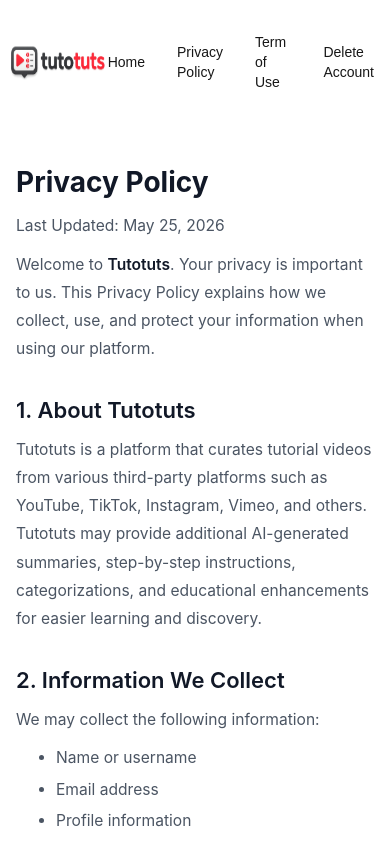
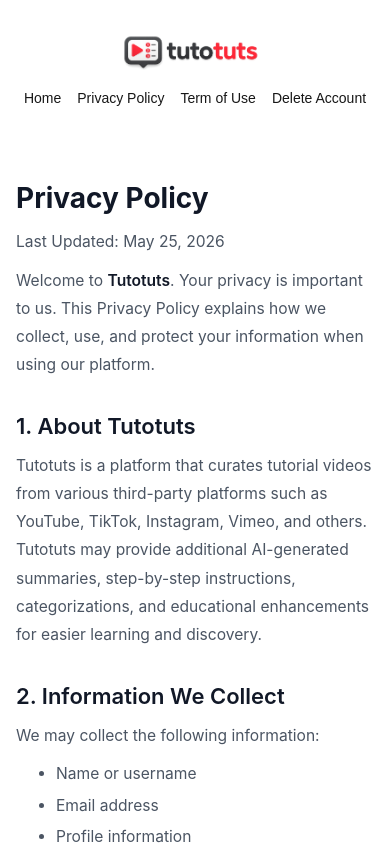
Before and after one commit to PUYUP/tutotuts-fe, a Next.js app: page /about/privacy-policy in a window 390 px wide. Shown: the top 844 px of the page. Built offline with nearby package versions, Linux system fonts and the light colour scheme; no server answers.

Commit message:
style: adjust header layout to stack elements on small screens and refine navigation spacing

```diff
--- a/app/components/Header.tsx
+++ b/app/components/Header.tsx
@@ -16,7 +16,7 @@
 export default function Header() {
     return (
         <header className="py-8 lg:py-10 px-4 sm:px-8 md:px-8 lg:px-14">
-            <div className="max-w-8xl mx-auto flex items-center justify-between">
+            <div className="max-w-8xl mx-auto flex flex-col sm:flex-row items-center justify-between">
 
                 {/* Logo */}
                 <div className="flex items-center">
@@ -33,7 +33,7 @@
                 </div>
 
                 {/* Menu */}
-                <nav className="md:flex items-center gap-8 text-sm lg:text-base font-medium flex gap-4">
+                <nav className="md:flex items-center gap-2 lg:gap-8 mt-4 lg:mt-0 text-sm lg:text-base font-medium flex gap-4">
                     {menus.map((menu) => (
                         <Link
                             key={menu.url}
```
